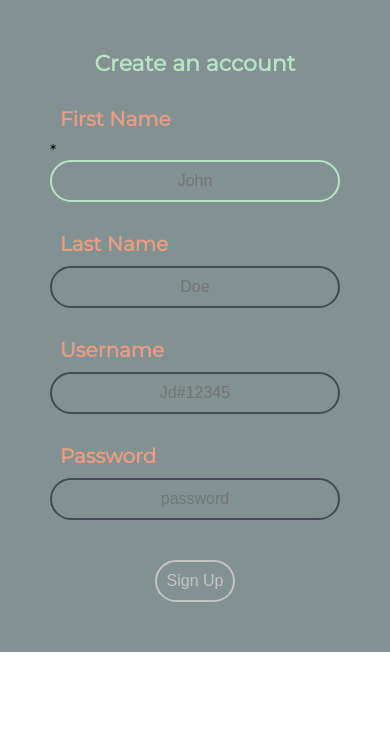
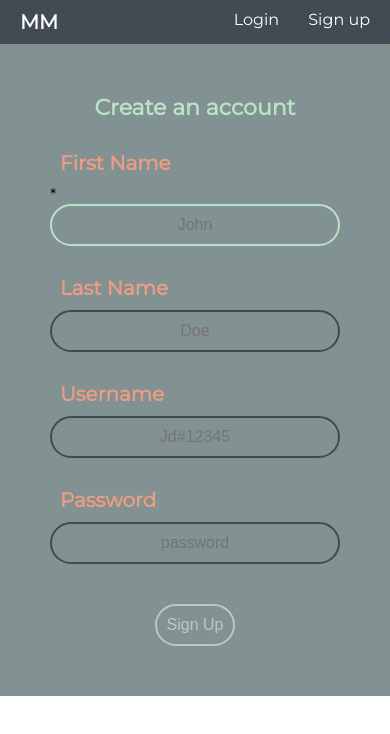
Before and after one commit to kraigwilliams/motive-client, a React (Create React App) app: page /signup in a window 390 px wide. Shown: the top 734 px of the page. Built offline with nearby package versions, Linux system fonts and the light colour scheme.

Commit message:
responsive navbar work

```diff
--- /dev/null
+++ b/public/now.json
@@ -0,0 +1,3 @@
+{
+  "version": 2,
+  "name": "motive", "routes": [ { "handle": "filesystem" }, { "src": "/.*", "dest": "/index.html" } ] }
--- a/src/App.js
+++ b/src/App.js
@@ -1,6 +1,6 @@
 import React from 'react';
 import { Route, Switch } from 'react-router-dom'
-// import NavBar from './components/NavBar/NavBar'
+import NavBar from './components/NavBar/NavBar'
 // import LandingPage from './components/LandingPage/LandingPage'
 import SignUp from './components/SignUp/SignUp'
 import Login from './components/Login/Login'
@@ -15,7 +15,7 @@ import Dashboard from './components/Dashboard/Dashboard'
 function App() {
   return (
     <>
-      {/* <NavBar/> */}
+      <NavBar/>
       <main className="app">
       <Switch>
         <Route
--- a/src/components/Dashboard/Dashboard.js
+++ b/src/components/Dashboard/Dashboard.js
@@ -1,7 +1,5 @@
 import React, { Component } from 'react'
 import UserContext from '../../contexts/UserContext'
-import config from '../../config.js'
-import TokenService from '../../services/token-service'
 import ContentService from '../../services/content-service'
 import { colors, PageWrapper } from '../constants'
 import CondensedTopic from '../CondensedTopic/CondensedTopic';
@@ -49,13 +47,13 @@ componentDidMount() {
               Topics
             </h2>
 
-              {topics.map(topic => {
+              {/* {topics.map(topic => {
                 return <CondensedTopic
                 id={topic.id}
                 title={topic.topic_title}
                 count={topic.count}
               />
-              })}
+              })} */}
 
               <CondensedTopic
                 title='Coronavirus'
@@ -67,12 +65,12 @@ componentDidMount() {
             <h2 style={{color: colors.white}}>
               Thoughts
             </h2>
-              {thoughts.map(thought => {
+              {/* {thoughts.map(thought => {
                 return <CondensedThought
                 id={thought.id}
                 title={thought.thought_title}
               />
-              })}
+              })} */}
 
             <CondensedThought
               title='Meaning of Life'
--- a/src/components/Dashboard/Dashboard.style.js
+++ b/src/components/Dashboard/Dashboard.style.js
@@ -1,6 +1,5 @@
 import styled from 'styled-components'
 import { colors } from '../constants'
-import { Link } from 'react-router-dom';
 
 export const PageWrapper = styled.div`
   background-color: ${colors.offwhite};
--- a/src/components/Login/Login.js
+++ b/src/components/Login/Login.js
@@ -1,5 +1,4 @@
 import React, { Component } from 'react'
-import { Link } from 'react-router-dom'
 import UserContext from '../../contexts/UserContext'
 import {Required, FormLabel, FormInput, FormTitle, FormWrapper, LoginWrapper } from '../Form/Form'
 import AuthApiService from '../../services/auth-api-service'
@@ -70,26 +69,27 @@ export default class Login extends Component {
             Username
           </FormLabel>
           <FormInput
-            placeholder='Jd#12345'
+            placeholder='john_doe'
             ref={this.firstInput}
             id='login-username-input'
             name='username'
             aria-label="Enter your username"
             aria-required="true"
             required
-          />
+          /><Required />
 
           <FormLabel htmlFor='login-password-input'>
             Password
           </FormLabel>
           <FormInput
+            type='password'
             placeholder='password'
             id='login-password-input'
             name='password'
             aria-label="Enter your password"
             aria-required="true"
             required
-          />
+          /><Required />
 
           <FormButton type='submit'>
             Login
--- /dev/null
+++ b/src/components/NavBar/DesktopNavBar.js
@@ -0,0 +1,50 @@
+import React from 'react'
+import Navigation from './Navigation'
+import styled from 'styled-components';
+import { colors } from '../constants'
+
+const DesktopNav = styled.nav`
+  display: flex;
+  flex-direction: row;
+  justify-content: flex-end;
+  align-items: center;
+  background: ${colors.darkgrey};
+  color: ${colors.white};
+
+  .nav-links{
+    margin-left: 20px;
+  @media screen and (max-width: 768px) {
+      display: none;
+    }
+  }
+
+  .ul {
+    display:flex;
+    flex-direction: row;
+  }
+`;
+
+// const MobileButton = styled.button`
+//   background: transparent;
+//   border: none;
+//   display: none;
+
+//   @media screen and (max-width: 768px) {
+//     display: block;
+//   }
+// `;
+
+const DesktopNavBar = (props) => {
+  return (
+    <DesktopNav>
+
+      <Navigation direction='row' marginLeft='25px'/>
+
+      {/* <MobileButton type='button' onClick={props.toggleMobileNav}>
+        Icon
+      </MobileButton> */}
+    </DesktopNav>
+  )
+}
+
+export default DesktopNavBar;
--- /dev/null
+++ b/src/components/NavBar/MobileNavBar.js
@@ -0,0 +1,35 @@
+import React from 'react'
+import styled from 'styled-components'
+import { colors } from '../constants'
+import Navigation from './Navigation'
+
+const MobileNav = styled.nav`
+  width: fit-content;
+  margin: 0px;
+  padding: 10px;
+  background: ${colors.teal};
+  color: ${colors.darkgrey};
+  align-self: flex-end;
+  position: absolute;
+  top: 60px;
+  right: 0;
+  transition: transform 1s;
+  transform: translateX( ${ props => props.displayMobileNavBar ? ('0%') : ('calc(100% + 25px)')}   );
+
+  > li {
+    margin: none;
+    color: ${colors.darkgrey};
+  }
+`;
+
+
+const MobileNavBar = (props) => {
+  return (
+    <MobileNav displayMobileNavBar = {props.displayMobileNavBar}>
+      <Navigation direction='column' color={colors.darkgrey}/>
+    </MobileNav>
+
+  )
+}
+
+export default MobileNavBar;
--- a/src/components/NavBar/NavBar.js
+++ b/src/components/NavBar/NavBar.js
@@ -1,10 +1,25 @@
 import React, { Component } from 'react'
-import { Link } from 'react-router-dom'
+// import { Link } from 'react-router-dom'
+import DesktopNavBar from './DesktopNavBar'
+import MobileNavBar from './MobileNavBar'
 import TokenService from '../../services/token-service'
 import UserContext from '../../contexts/UserContext.js'
+import { NavWrapper, Logo, MenuLink, MobileButton, NavIcon } from './NavBar.style'
 
 class NavBar extends Component {
   static contextType = UserContext
+  constructor(props) {
+    super(props)
+    this.state = {
+      mobileNav: false
+    }
+  }
+
+  toggleMobileNavBar = () => {
+    this.setState({
+      mobileNav: !this.state.mobileNav
+    })
+  }
 
   handleLogoutClick = () => {
     this.context.processLogout()
@@ -12,44 +27,50 @@ class NavBar extends Component {
 
   renderLogoutLink() {
     return (
-      <div className='Header_nav'>
-        <span className='Header_nav User'>
-          {this.context.user.name}
-        </span>
-        <nav className='Logout_nav'>
-          <Link
-            className='Header_nav Logout'
+      <div className='logged-in'>
+
+          <DesktopNavBar toggleMobileNav={this.toggleMobileNavBar}/>
+
+          <MenuLink
             onClick={this.handleLogoutClick}
             to='/login'>
             Logout
-          </Link>
-        </nav>
+          </MenuLink>
+
+          <MobileButton type='button' onClick={this.toggleMobileNavBar}>
+            <NavIcon>
+              <div>X</div>
+            </NavIcon>
+          </MobileButton>
       </div>
     )
   }
 
   renderLoginLink() {
     return (
-      <nav className='Header_nav'>
-        <Link to='/login' className='Header_nav Login'>Login</Link>
+      <div>
+        <MenuLink to='/login'>Login</MenuLink>
         {' '}
-        <Link to='/signup' className='Header_nav Signup'>Sign up</Link>
-      </nav>
+        <MenuLink to='/signup'>Sign up</MenuLink>
+      </div>
     )
   }
 
   render() {
     return (
-      <header className='Header'>
-        <h1 className='Header_link'>
-          <Link to='/' className='Header_link'>
+      <>
+      <NavWrapper>
+        <Logo to='/'>
             MM
-          </Link>
-        </h1>
+        </Logo>
+
         {TokenService.hasAuthToken()
           ? this.renderLogoutLink()
           : this.renderLoginLink()}
-      </header>
+
+        {this.state.mobileNav ? <MobileNavBar displayMobileNavBar={this.state.mobileNav}/> : null}
+      </NavWrapper>
+      </>
     );
   }
 }
--- /dev/null
+++ b/src/components/NavBar/NavBar.style.js
@@ -0,0 +1,85 @@
+import styled from 'styled-components'
+import { colors } from '../constants'
+import {Link} from 'react-router-dom'
+
+export const NavWrapper = styled.header`
+  background-color: ${colors.darkgrey};
+  display: flex;
+  flex-direction: row;
+  padding: 10px 20px;
+  justify-content: space-between;
+  overflow: hidden;
+  .logged-in {
+    display: flex;
+    flex-direction: row;
+    height: 40px;
+    width: fit-content;
+    justify-items: right;
+  }
+`
+
+export const Logo = styled(Link)`
+  font-size: 20px;
+  color: ${colors.white};
+  text-decoration: none;
+  font-weight: bolder;
+  align-self: center;
+  :hover{
+    cursor: pointer;
+  }
+`;
+
+export const MenuLink = styled(Link)`
+  font-size: 16px;
+  color: ${colors.white};
+  text-decoration: none;
+  margin-left: 25px;
+  align-self: center;
+
+  :hover{
+    cursor: pointer;
+  }
+`;
+
+export const MobileButton = styled.button`
+  background: transparent;
+  border: none;
+  display: none;
+
+  @media screen and (max-width: 768px) {
+    display: block;
+  }
+
+  :hover {
+    cursor: pointer;
+  }
+`;
+
+export const NavIcon = styled.div`
+  margin: 1em;
+  width: 20px;
+  color: ${colors.offwhite};
+
+  :after,
+  :before,
+  div {
+    border-radius: 3px;
+    content: '';
+    display: block;
+    height: 5px;
+    margin: 7px;
+    transition: all .2s ease-in-out;
+  }
+
+  :hover:before {
+    transform: translateY(12px) rotate(135deg);
+  }
+
+  :hover:after {
+    transform: translateY(-12px) rotate(-135deg);
+  }
+
+  :hover div {
+    transform: scale(0);
+  }
+`
--- /dev/null
+++ b/src/components/NavBar/Navigation.js
@@ -0,0 +1,55 @@
+import React from 'react';
+import {Link} from 'react-router-dom'
+import styled from 'styled-components'
+import { colors } from '../constants'
+
+
+const NavLinks = styled.ul`
+  list-style: none;
+  /* width: 35vw; */
+  color: ${props => props.color ? props.color : colors.white};
+  align-items: center;
+  justify-content:flex-end;
+  margin-right: 0px;
+  display: flex;
+  flex-direction: ${props => props.direction ? props.direction : 'column'};
+  padding: 0;
+`;
+
+const NavItem = styled(Link)`
+  color: ${props => props.color ? props.color : colors.white};
+  text-decoration: none;
+  margin-right: 0px;
+  font-size: 16px;
+  margin-left: ${props => props ? props.marginLeft : '0px'};
+  :hover{
+    cursor: pointer;
+  }
+`;
+
+const Navigation = (props) => {
+  return (
+    <NavLinks direction={props.direction} color={props.color}>
+        <li className='nav-links' color={props.color}>
+          <NavItem>
+            About
+          </NavItem>
+        </li>
+
+
+        <li className='nav-links' color={props.color}>
+          <NavItem>
+            Dashboard
+          </NavItem>
+        </li>
+
+        <li className='nav-links' color={props.color}>
+          <NavItem>
+            Connections
+          </NavItem>
+        </li>
+      </NavLinks>
+  )
+}
+
+export default Navigation;
--- a/src/components/SignUp/SignUp.js
+++ b/src/components/SignUp/SignUp.js
@@ -1,5 +1,4 @@
 import React, { Component } from 'react'
-import { Link } from 'react-router-dom'
 import {Required, FormLabel, FormInput, FormTitle } from '../Form/Form'
 import AuthApiService from '../../services/auth-api-service'
 import {FormButton} from '../Button/Button'
--- a/src/config.js
+++ b/src/config.js
@@ -1,5 +1,5 @@
 export default {
-  // API_ENDPOINT: 'http://localhost:8000/api',
-  API_ENDPOINT: 'https://motive-server.herokuapp.com/api',
+  API_ENDPOINT: 'http://localhost:8000/api',
+  // API_ENDPOINT: 'https://motive-server.herokuapp.com/api',
   TOKEN_KEY: 'motive-auth-token',
 }
```
